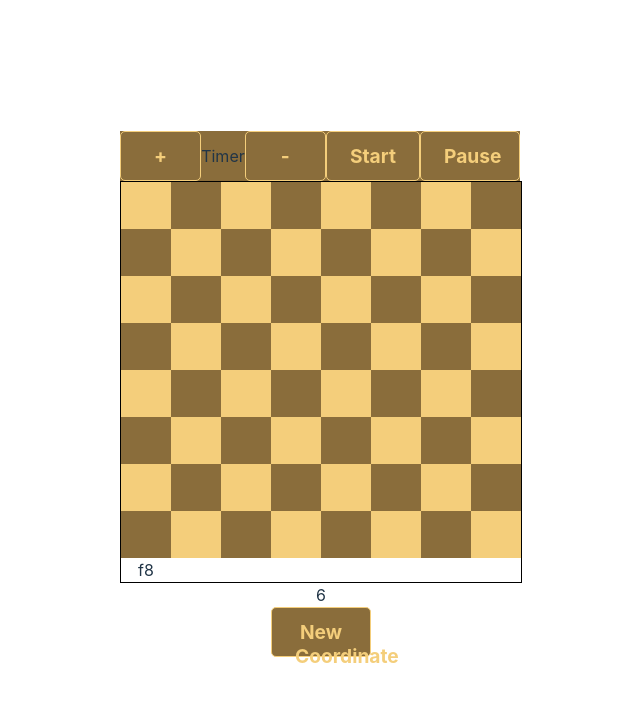
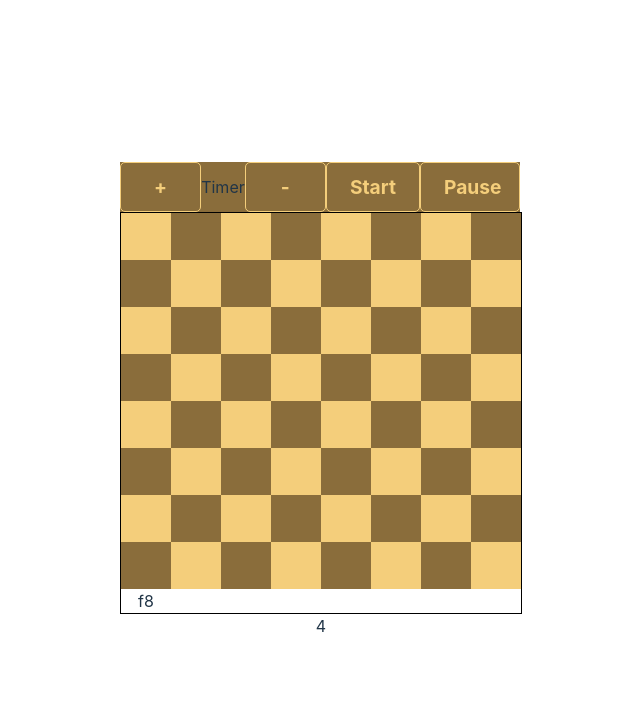
Before and after one commit to thelonehegelian/chessordinate, a React (Vite) app: page / in a window 1280 px wide. Shown: the top 702 px of the page, without its empty margins (319-959 px from the left). Built offline with nearby package versions, Linux system fonts and the light colour scheme.

Commit message:
remove new coordinate button

```diff
--- a/src/components/EmptyChessBoard.tsx
+++ b/src/components/EmptyChessBoard.tsx
@@ -74,10 +74,6 @@ const EmptyChessBoard: React.FC = () => {
     }
   };
 
-  const handleButton = () => {
-    setRandomSquare(getRandomSquare(boardMap));
-    console.log("Random square:", boardMap[randomSquare]);
-  }
 
   for (let i = 0; i < 8; i++) {
     for (let j = 0; j < 8; j++) {
@@ -87,7 +83,7 @@ const EmptyChessBoard: React.FC = () => {
     }
   }
 
-  return <><Board>{squares}{boardMap[randomSquare]}</Board><div>{counter}</div><Button onClick={handleButton}>New Coordinate</Button></>;
+  return <><Board>{squares}{boardMap[randomSquare]}</Board><div>{counter}</div></>;
 };
 
 export default EmptyChessBoard;
```
